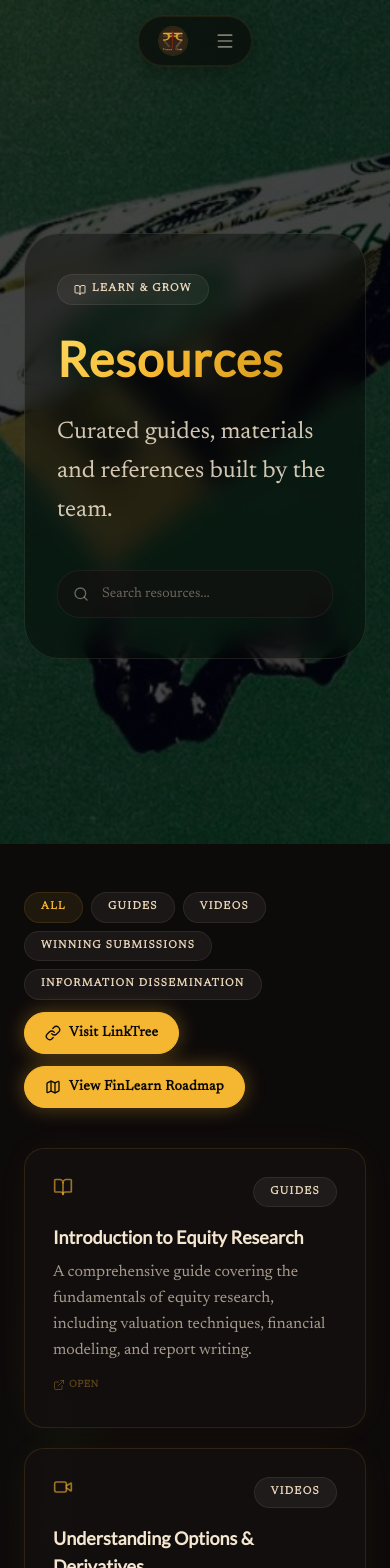
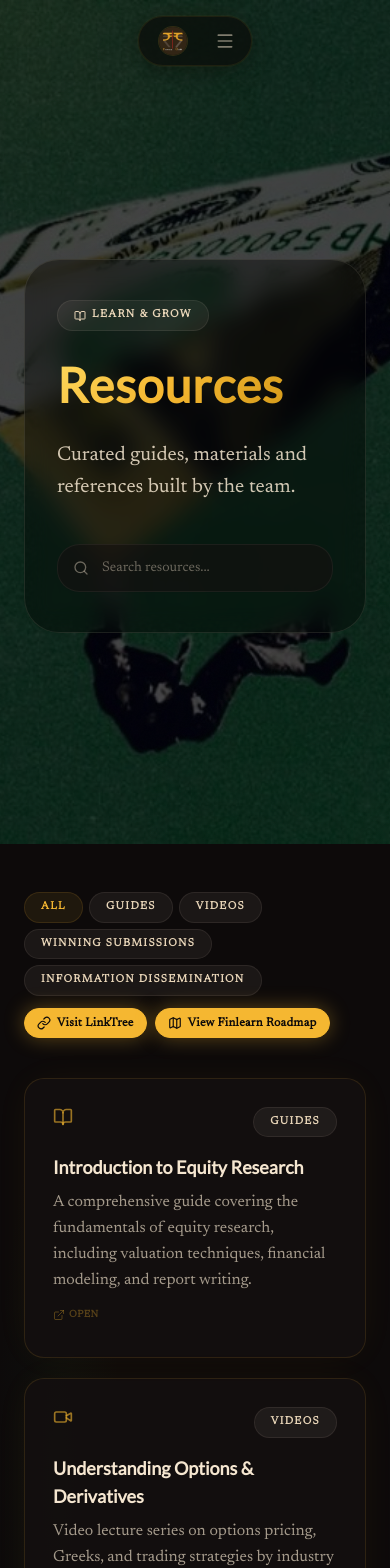
Before and after one commit to CoderPranav-TheKing/FinanceClubWebsite, a Next.js app: page /Finance-Club/resources in a window 390 px wide. Shown: the top 1568 px of the page. Built offline with nearby package versions, Linux system fonts and the light colour scheme; a web font is replaced by a local one.

Commit message:
lowkboringchanges

```diff
--- a/src/app/competitions/[slug]/page.tsx
+++ b/src/app/competitions/[slug]/page.tsx
@@ -153,7 +153,7 @@ export default function CompetitionDetailPage({
       <section className="py-16 sm:py-20 px-6">
         <div className="max-w-6xl mx-auto text-left">
           <p
-            className="text-xl sm:text-2xl text-cream/60 max-w-6xl mx-auto leading-relaxed"
+            className="text-lg sm:text-2xl lg:text-xl text-cream/60 max-w-6xl mx-auto leading-relaxed"
             style={{
               fontFamily: "var(--font-body)",
             }}
@@ -192,7 +192,7 @@ export default function CompetitionDetailPage({
               </p>
 
               <p
-                className="text-4xl sm:text-4xl lg:text-5xl leading-none text-[#F5E6D0]"
+                className="text-3xl sm:text-4xl lg:text-5xl leading-none text-[#F5E6D0]"
                 style={{
                   fontFamily: "var(--font-body)",
                 }}
@@ -220,7 +220,7 @@ export default function CompetitionDetailPage({
           </h2>
 
           <p
-            className="max-w-3xl mx-auto text-xl sm:text-2xl leading-relaxed text-cream/55 mb-11"
+            className="max-w-3xl mx-auto text-lg sm:text-2xl lg:text-xl leading-relaxed text-cream/55 mb-11"
             style={{
               fontFamily: "var(--font-body)",
             }}
--- a/src/app/resources/page.tsx
+++ b/src/app/resources/page.tsx
@@ -108,7 +108,7 @@ export default function ResourcesPage() {
                 showRest ? "opacity-100" : "opacity-0"
               }`}
             >
-              <p className="text-2xl lg:text-2xl text-cream/85 max-w-2xl leading-relaxed mb-10">
+              <p className="text-xl lg:text-2xl text-cream/85 max-w-2xl leading-relaxed mb-10">
                 Curated guides, materials and references built by the team.
               </p>
 
@@ -132,11 +132,11 @@ export default function ResourcesPage() {
         <div className="max-w-6xl mx-auto">
 
           {/* Category pills + buttons */}
-          <div className="flex flex-wrap items-center justify-between gap-3 mb-10">
-            <div className="flex flex-wrap gap-2">
+             <div className="flex flex-wrap items-center justify-between gap-3 mb-10">
+            <div className="flex flex-wrap gap-2 max-sm:gap-1.5">
               <button
                 onClick={() => setActiveCategory(null)}
-                className={`badge-pill cursor-pointer transition-all ${
+                className={`badge-pill cursor-pointer transition-all max-sm:text-[10px] max-sm:px-2.5 max-sm:py-1 ${
                   !activeCategory ? "badge-gold" : "badge-cream"
                 }`}
               >
@@ -151,7 +151,7 @@ export default function ResourcesPage() {
                       cat === activeCategory ? null : cat
                     )
                   }
-                  className={`badge-pill cursor-pointer capitalize transition-all ${
+                  className={`badge-pill cursor-pointer capitalize transition-all max-sm:text-[10px] max-sm:px-2.5 max-sm:py-1 ${
                     activeCategory === cat
                       ? "badge-gold"
                       : "badge-cream"
@@ -163,7 +163,7 @@ export default function ResourcesPage() {
             </div>
 
             {/* Action buttons */}
-            <div className="flex flex-wrap items-center gap-3">
+            <div className="flex flex-wrap items-center gap-3 max-sm:gap-2">
 
               {/* Visit LinkTree */}
               <a
@@ -171,23 +171,24 @@ export default function ResourcesPage() {
                 target="_blank"
                 rel="noopener noreferrer"
                 className="
-                  inline-flex items-center gap-2
-                  px-5 py-2.5
+                  inline-flex items-center gap-2 max-sm:gap-1.5
+                  px-5 py-2.5 max-sm:px-3 max-sm:py-1.5
                   rounded-full
                   bg-gold
                   text-[#0D0A0A]
                   border border-gold
                   font-bold
-                  text-sm
+                  text-sm max-sm:text-xs
                   tracking-wide
                   shadow-[0_0_20px_rgba(245,183,49,0.35)]
                   hover:shadow-[0_0_30px_rgba(245,183,49,0.65)]
                   hover:scale-105
                   transition-all duration-300
                   cursor-pointer
+                  whitespace-nowrap
                 "
               >
-                <LinkIcon className="w-4 h-4" />
+                 <LinkIcon className="w-4 h-4 max-sm:w-3.5 max-sm:h-3.5 shrink-0" />
                 Visit LinkTree
               </a>
 
@@ -195,24 +196,26 @@ export default function ResourcesPage() {
               <a
                 href="#finlearn-roadmap"
                 className="
-                  inline-flex items-center gap-2
-                  px-5 py-2.5
+                  inline-flex items-center gap-2 max-sm:gap-1.5
+                  px-5 py-2.5 max-sm:px-3 max-sm:py-1.5
                   rounded-full
                   bg-gold
                   text-[#0D0A0A]
                   border border-gold
                   font-bold
-                  text-sm
+                  text-sm max-sm:text-xs
                   tracking-wide
                   shadow-[0_0_20px_rgba(245,183,49,0.35)]
                   hover:shadow-[0_0_30px_rgba(245,183,49,0.65)]
                   hover:scale-105
                   transition-all duration-300
                   cursor-pointer
+                  whitespace-nowrap
                 "
               >
-                <Map className="w-4 h-4" />
-                View FinLearn Roadmap
+                <Map className="w-4 h-4 max-sm:w-3.5 max-sm:h-3.5 shrink-0" />
+                <span className="max-sm:hidden">View FinLearn Roadmap</span>
+                <span className="hidden max-sm:inline"> View Finlearn Roadmap</span>
               </a>
 
             </div>
@@ -307,7 +310,7 @@ export default function ResourcesPage() {
                 </span>
               </h2>
 
-              <p className="text-cream/80 max-w-2xl mx-auto text-xl">
+              <p className="text-cream/80 max-w-2xl mx-auto text-lg lg:text-2xl leading-relaxed">
                 A curated path for students starting out in finance - from
                 market basics to placement-ready technicals and the CFA
                 track. Click any sector to explore.
--- a/src/components/ManagerCard.tsx
+++ b/src/components/ManagerCard.tsx
@@ -6,8 +6,9 @@ import { teamMembers } from "@/data/team";
 
 export default function ManagerCard({ member, compact = false }: { member: typeof teamMembers[0]; compact?: boolean }) {
   const photoSrc = member.photo.startsWith("/") ? member.photo : `/${member.photo.trim()}`;
-  const sizeClass = compact ? "w-full h-full" : "w-[300px] h-[380px]";
-
+const sizeClass = compact
+    ? "w-full h-full"
+    : "w-[58vw] max-w-[300px] aspect-[300/380] sm:w-[300px] sm:h-[380px] sm:aspect-auto";
   return (
     <div className={`relative ${sizeClass} rounded-2xl overflow-hidden group border border-gold/20`}>
       <Image
--- a/src/components/ScrollReveal.tsx
+++ b/src/components/ScrollReveal.tsx
@@ -17,16 +17,23 @@ export default function ScrollReveal({
 }: ScrollRevealProps) {
   const ref = useRef<HTMLDivElement>(null);
 
-  useEffect(() => {
+    useEffect(() => {
     const el = ref.current;
     if (!el) return;
+
+    let revealed = false;
+    const reveal = () => {
+      if (revealed) return;
+      revealed = true;
+      setTimeout(() => {
+        el.classList.add("scroll-revealed");
+      }, delay);
+    };
 
     const observer = new IntersectionObserver(
       ([entry]) => {
         if (entry.isIntersecting) {
-          setTimeout(() => {
-            el.classList.add("scroll-revealed");
-          }, delay);
+          reveal();
           observer.unobserve(el);
         }
       },
@@ -34,7 +41,16 @@ export default function ScrollReveal({
     );
 
     observer.observe(el);
-    return () => observer.disconnect();
+
+    // Safety net: if this section is already on/near screen at load
+    // time but a layout shift (images, fonts, later content) means
+    // the observer never fires cleanly, don't leave it stuck hidden.
+    const fallback = setTimeout(reveal, 1200);
+
+    return () => {
+      observer.disconnect();
+      clearTimeout(fallback);
+    };
   }, [delay, threshold]);
 
   return (
--- a/src/components/TypewriterAboutTitle.tsx
+++ b/src/components/TypewriterAboutTitle.tsx
@@ -28,7 +28,7 @@ export default function TypewriterAboutTitle() {
   return (
     <>
       <h1
-  className="text-4xl sm:text-5xl lg:text-6xl font-extrabold tracking-[0.0em] leading-tight mb-6"
+  className="text-3xl sm:text-5xl lg:text-6xl font-extrabold tracking-[0.0em] leading-tight mb-6"
   style={{ fontFamily: "var(--font-display)" }}
 >
         <span className="text-cream">{creamPart}</span>
@@ -39,7 +39,7 @@ export default function TypewriterAboutTitle() {
       </h1>
 
       <p
-        className={`text-2xl text-cream/95 max-w-2xl leading-relaxed transition-opacity duration-700 ${
+        className={`text-lg lg:text-2xl text-cream/95 max-w-2xl leading-relaxed transition-opacity duration-700 ${
           showParagraph ? "opacity-100" : "opacity-0"
         }`}
       >
--- a/src/components/TypewriterTeamTitle.tsx
+++ b/src/components/TypewriterTeamTitle.tsx
@@ -28,7 +28,7 @@ export default function TypewriterTeamTitle() {
   return (
     <>
       <h1
-        className="text-4xl sm:text-5xl lg:text-6xl font-extrabold tracking-[-0.03em] leading-tight mb-6"
+        className="text-5xl sm:text-5xl lg:text-6xl font-extrabold tracking-[-0.03em] leading-tight mb-6"
         style={{ fontFamily: "var(--font-display)" }}
       >
         <span className="text-cream">{creamPart}</span>
@@ -39,7 +39,7 @@ export default function TypewriterTeamTitle() {
       </h1>
 
       <p
-        className={`text-2xl text-cream/85 max-w-2xl leading-relaxed transition-opacity duration-700 ${
+        className={`text-lg lg:text-2xl text-cream/85 max-w-2xl leading-relaxed transition-opacity duration-700 ${
           showParagraph ? "opacity-100" : "opacity-0"
         }`}
       >
```
Also changed, not shown: src/app/competitions/page.tsx (+5 -5 lines), src/app/page.tsx (+11 -11 lines), src/components/LearningRoadmap.tsx (+19 -9 lines).
